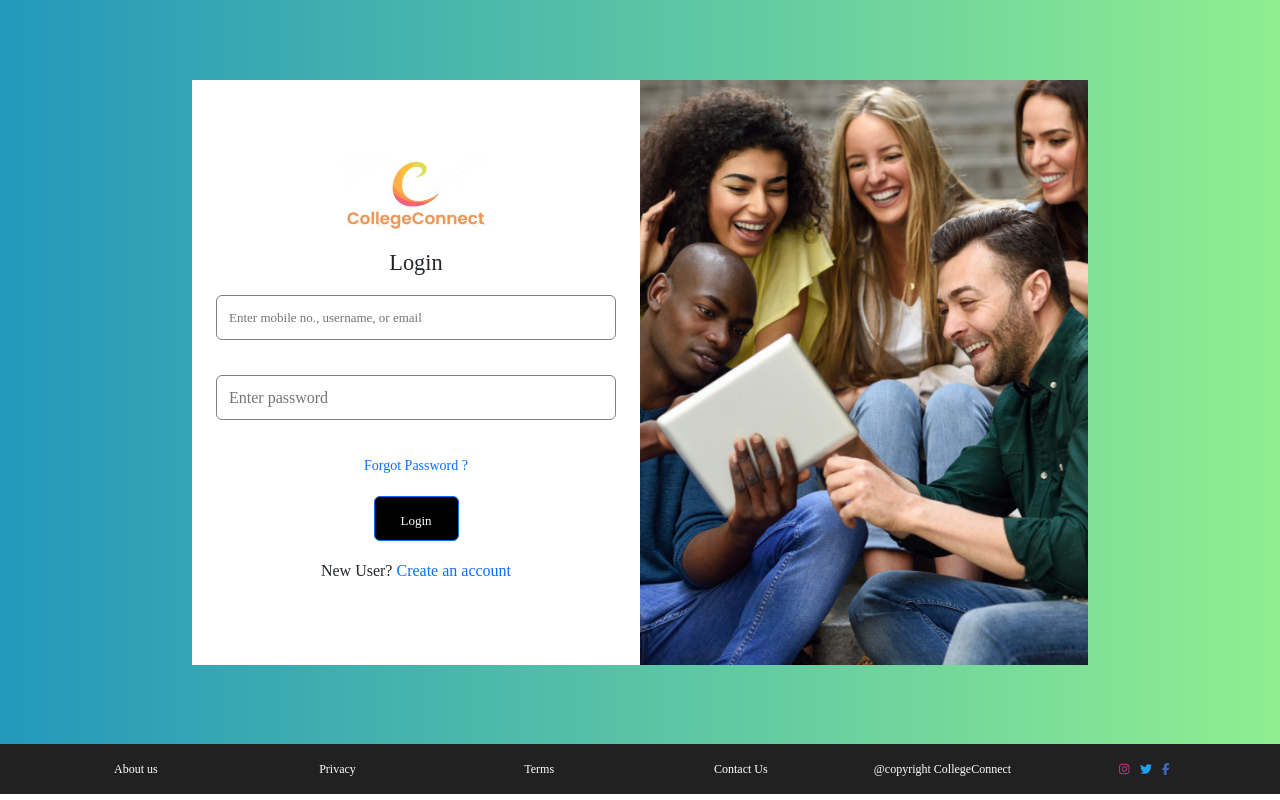
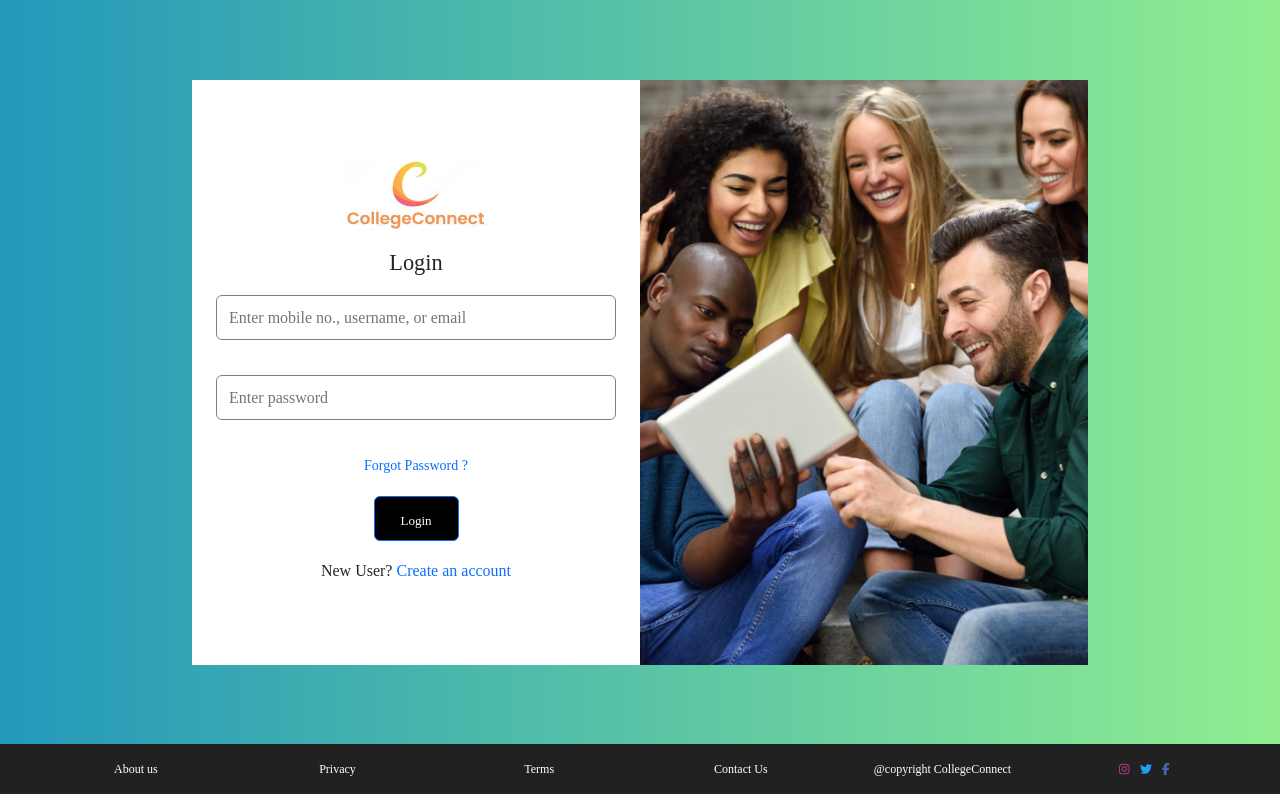
Before and after one commit to smreeti/CollegeConnect, a React app in the folder UI/: page / in a window 1280 px wide. Built offline with nearby package versions, Linux system fonts and the light colour scheme.

Commit message:
Just minor

```diff
--- a/UI/public/css/site.css
+++ b/UI/public/css/site.css
@@ -51,7 +51,7 @@
   margin-top: 5% !important;
 }
 
-#username{
+#john{
   font-size: 13px;
 }
 
--- a/UI/src/Header.jsx
+++ b/UI/src/Header.jsx
@@ -73,7 +73,7 @@
           <Dropdown className="iconimg">
             <Dropdown.Toggle variant="secondary" id="profile-dropdown">
               <img id="prfimg" src="./../assets/viewprofileimage.jpeg" />
-              <span id="username">John Doe</span>
+              <span id="john">John Doe</span>
             </Dropdown.Toggle>
             <li>
               <Dropdown.Menu className="test">
```
